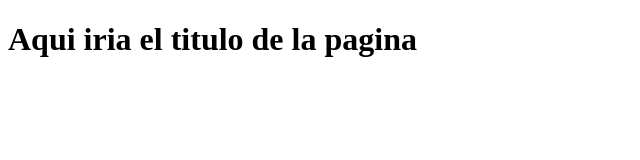
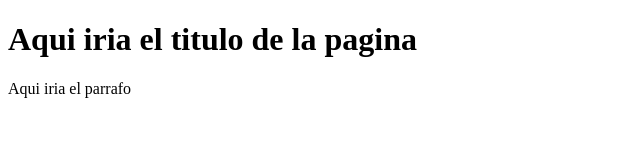
Before and after one commit to brunoTest/Proyecto-web-empresa-c, a plain HTML site: page index.html in a window 1280 px wide. Shown: the whole page, without its empty margins (0-640 px from the left). Drawn offline with Linux system fonts and the light colour scheme.

Commit message:
Update index.html
desde git a vsc

```diff
--- a/index.html
+++ b/index.html
@@ -7,5 +7,6 @@
 </head>
 <body>
     <h1>Aqui iria el titulo de la pagina</h1>
+    <p>Aqui iria el parrafo</p>
 </body>
 </html>
```
